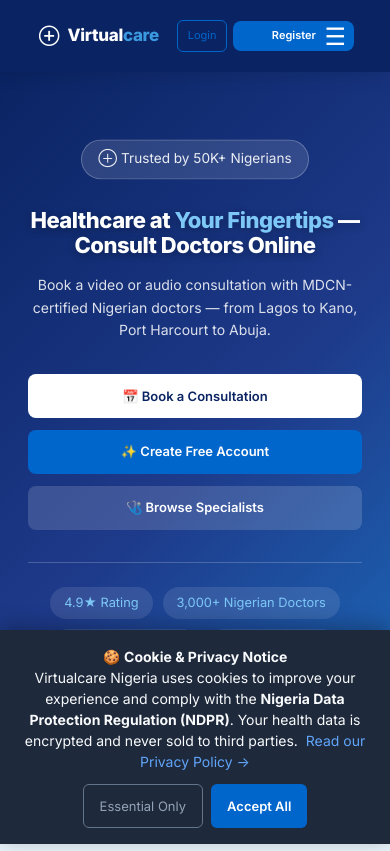
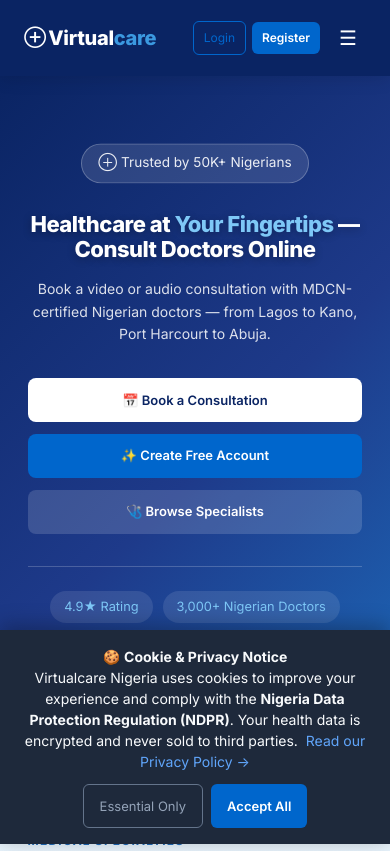
Before and after one commit to Medoskiy/Virtualcare-Nigeria, a website with bundled scripts: page client/index.html in a window 390 px wide. Shown: the top 851 px of the page. Built offline with nearby package versions, Linux system fonts and the light colour scheme; a script that the page names is missing; files whose address does not match are found by name.

Commit message:
fix: clean mobile navbar - logo left, bell/dashboard/logout/hamburger right in order, full Virtualcare text, no overlap

```diff
--- a/client/styles/mobile.css
+++ b/client/styles/mobile.css
@@ -72,64 +72,6 @@ textarea:focus {
   outline: none;
   border-color: var(--vc-brand);
   box-shadow: 0 0 0 3px rgba(0, 102, 204, 0.15);
-}
-
-/* ── Navbar ──────────────────────────────────────────────── */
-.site-header .nav-inner {
-  display: flex;
-  justify-content: space-between;
-  align-items: center;
-  padding: 12px 16px;
-  gap: 8px;
-}
-
-.site-header .logo {
-  flex-shrink: 1;
-  min-width: 0;
-}
-
-.site-header .logo-text {
-  font-size: 17px;
-}
-
-.nav-auth-btns {
-  display: flex;
-  align-items: center;
-  gap: 6px;
-  flex-shrink: 0;
-}
-
-.nav-toggle {
-  display: flex;
-  align-items: center;
-  justify-content: center;
-  flex-shrink: 0;
-  padding: 8px;
-  border-radius: 8px;
-  transition: background var(--vc-transition);
-}
-
-.nav-toggle:active {
-  background: rgba(255, 255, 255, 0.12);
-}
-
-.btn-login,
-.btn-nav-outline {
-  padding: 6px 12px;
-  font-size: 13px;
-  min-height: var(--vc-touch-min);
-  display: inline-flex;
-  align-items: center;
-  justify-content: center;
-  white-space: nowrap;
-}
-
-.btn-register,
-.nav-auth-btns .btn-primary {
-  padding: 6px 12px;
-  font-size: 13px;
-  min-height: var(--vc-touch-min);
-  white-space: nowrap;
 }
 
 /* Backdrop hidden until opened */
@@ -539,29 +481,151 @@ body:has(#mobile-bottom-nav.is-visible) {
 }
 
 /* ═══════════════════════════════════════════════════════════
+   MOBILE HEADER NAVBAR
+   ═══════════════════════════════════════════════════════════ */
+
+@media (max-width: 768px) {
+  /* Header container */
+  #site-header .nav-inner,
+  .site-header .nav-inner {
+    display: flex !important;
+    align-items: center !important;
+    justify-content: space-between !important;
+    flex-wrap: nowrap !important;
+    gap: 8px !important;
+    padding: 10px 12px !important;
+    width: 100% !important;
+    box-sizing: border-box !important;
+  }
+
+  /* Logo - always full text, never shrink away */
+  #site-header .logo {
+    flex-shrink: 0 !important;
+    font-size: 16px !important;
+    white-space: nowrap !important;
+    display: flex !important;
+    align-items: center !important;
+    gap: 2px !important;
+  }
+  #site-header .logo-text {
+    display: inline !important;
+  }
+
+  /* Hide center nav links on mobile (they live in the drawer) */
+  #site-header .nav-links,
+  #site-header #nav-center {
+    display: none !important;
+  }
+
+  /* Hide search on mobile */
+  #site-header .nav-search,
+  #nav-search {
+    display: none !important;
+  }
+
+  /* Auth button group - right aligned, tight, no wrap */
+  #site-header .nav-auth-btns,
+  #nav-auth {
+    display: flex !important;
+    align-items: center !important;
+    gap: 6px !important;
+    flex-shrink: 0 !important;
+    margin-left: auto !important;
+    flex-wrap: nowrap !important;
+  }
+
+  /* Bell */
+  #site-header .nav-bell {
+    flex-shrink: 0 !important;
+    background: transparent !important;
+    border: none !important;
+    font-size: 18px !important;
+    padding: 4px !important;
+    position: relative !important;
+    width: auto !important;
+    cursor: pointer;
+  }
+  #site-header .nav-bell .badge-count {
+    position: absolute !important;
+    top: -2px !important;
+    right: -2px !important;
+    background: #ef4444 !important;
+    color: #fff !important;
+    font-size: 9px !important;
+    min-width: 15px !important;
+    height: 15px !important;
+    border-radius: 8px !important;
+    display: flex !important;
+    align-items: center !important;
+    justify-content: center !important;
+    padding: 0 3px !important;
+  }
+
+  /* Dashboard button - compact, not stretched */
+  #site-header #nav-auth .btn-primary,
+  #site-header #nav-auth .btn.btn-sm {
+    padding: 6px 10px !important;
+    font-size: 12px !important;
+    white-space: nowrap !important;
+    width: auto !important;
+    flex-shrink: 0 !important;
+    border-radius: 6px !important;
+  }
+
+  /* Login / Logout outline buttons - compact */
+  #site-header #nav-auth .btn-nav-outline {
+    padding: 6px 10px !important;
+    font-size: 12px !important;
+    white-space: nowrap !important;
+    width: auto !important;
+    flex-shrink: 0 !important;
+    border-radius: 6px !important;
+  }
+
+  /* Hamburger - always last, clearly separated */
+  #site-header .nav-toggle {
+    order: 99 !important;
+    flex-shrink: 0 !important;
+    width: 36px !important;
+    height: 36px !important;
+    font-size: 20px !important;
+    background: transparent !important;
+    border: none !important;
+    padding: 0 !important;
+    display: flex !important;
+    align-items: center !important;
+    justify-content: center !important;
+    cursor: pointer;
+    margin-left: 2px !important;
+  }
+
+  /* Override global touch-target min sizes inside header */
+  #site-header .nav-bell,
+  #site-header #nav-auth .btn,
+  #site-header .nav-toggle {
+    min-width: 0 !important;
+    min-height: 0 !important;
+  }
+}
+
+/* Very small screens - shrink text slightly but keep full word */
+@media (max-width: 380px) {
+  #site-header .logo { font-size: 14px !important; }
+  #site-header #nav-auth .btn-primary,
+  #site-header #nav-auth .btn-nav-outline {
+    padding: 5px 8px !important;
+    font-size: 11px !important;
+  }
+  #site-header #nav-auth { gap: 4px !important; }
+}
+
+/* ═══════════════════════════════════════════════════════════
    KNOWN MOBILE ISSUE FIXES
    ═══════════════════════════════════════════════════════════ */
 
 @media (max-width: 768px) {
   /* Prevent horizontal scroll */
   html, body { overflow-x: hidden; max-width: 100vw; }
-
-  /* Navbar: logo left, actions right */
-  .navbar,
-  .site-header .nav-inner {
-    display: flex;
-    justify-content: space-between;
-    align-items: center;
-    padding: 12px 16px;
-  }
-
-  /* Login/Register buttons proper size */
-  .btn-login, .btn-register,
-  .btn-nav-outline,
-  .nav-auth-btns .btn-primary {
-    padding: 6px 12px;
-    font-size: 13px;
-  }
 
   /* Menu drawer proper width — slide from right */
   .nav-drawer,
@@ -695,118 +759,10 @@ body:has(#mobile-bottom-nav.is-visible) {
     grid-template-columns: 1fr 1fr;
     gap: 10px;
   }
-
-  /* Navbar header — logo, bell, dashboard, logout, hamburger */
-  .navbar,
-  header nav,
-  .site-header .nav-inner {
-    display: flex !important;
-    align-items: center !important;
-    justify-content: space-between !important;
-    padding: 10px 12px !important;
-    gap: 8px !important;
-    flex-wrap: nowrap !important;
-  }
-
-  .navbar-brand,
-  .nav-logo,
-  .logo,
-  .site-header .logo {
-    font-size: 15px !important;
-    flex-shrink: 1;
-    min-width: 0;
-    overflow: hidden;
-    text-overflow: ellipsis;
-    white-space: nowrap;
-  }
-
-  .navbar-right,
-  .nav-actions,
-  .nav-right,
-  .nav-auth-btns {
-    display: flex !important;
-    align-items: center !important;
-    gap: 6px !important;
-    flex-shrink: 0 !important;
-  }
-
-  .notification-bell,
-  .bell-icon,
-  .nav-bell,
-  [class*="notification"] {
-    position: relative !important;
-    flex-shrink: 0 !important;
-    margin: 0 !important;
-    padding: 4px !important;
-    min-width: 32px !important;
-    min-height: 32px !important;
-  }
-
-  .btn-dashboard,
-  .nav-dashboard-btn,
-  .nav-auth-btns .btn-primary {
-    padding: 6px 10px !important;
-    font-size: 11px !important;
-    white-space: nowrap !important;
-    flex-shrink: 0 !important;
-    min-height: auto !important;
-    min-width: auto !important;
-  }
-
-  .logout-btn,
-  .btn-logout,
-  #logout-btn,
-  .nav-auth-btns .btn-nav-outline {
-    padding: 6px 10px !important;
-    font-size: 11px !important;
-    white-space: nowrap !important;
-    flex-shrink: 0 !important;
-    min-height: auto !important;
-    min-width: auto !important;
-  }
-
-  .burger,
-  .menu-burger,
-  .hamburger,
-  .nav-toggle {
-    flex-shrink: 0 !important;
-    width: 32px !important;
-    height: 32px !important;
-    min-width: 32px !important;
-    min-height: 32px !important;
-    padding: 0 !important;
-    order: 10;
-  }
-
-  .nav-auth-btns {
-    order: 9;
-  }
 }
 
 /* ── Extra small screens ─────────────────────────────────── */
 @media (max-width: 380px) {
-  .nav-auth-btns .btn-nav-outline,
-  .nav-auth-btns .btn-primary {
-    padding: 5px 8px;
-    font-size: 11px;
-  }
-
-  .navbar-brand,
-  .nav-logo,
-  .logo,
-  .site-header .logo {
-    font-size: 13px !important;
-  }
-
-  .btn-dashboard,
-  .logout-btn,
-  #logout-btn,
-  .nav-auth-btns .btn-primary,
-  .nav-auth-btns .btn-nav-outline {
-    font-size: 10px !important;
-    padding: 5px 8px !important;
-  }
-
   #mobile-bottom-nav a {
     font-size: 9px;
   }
```
